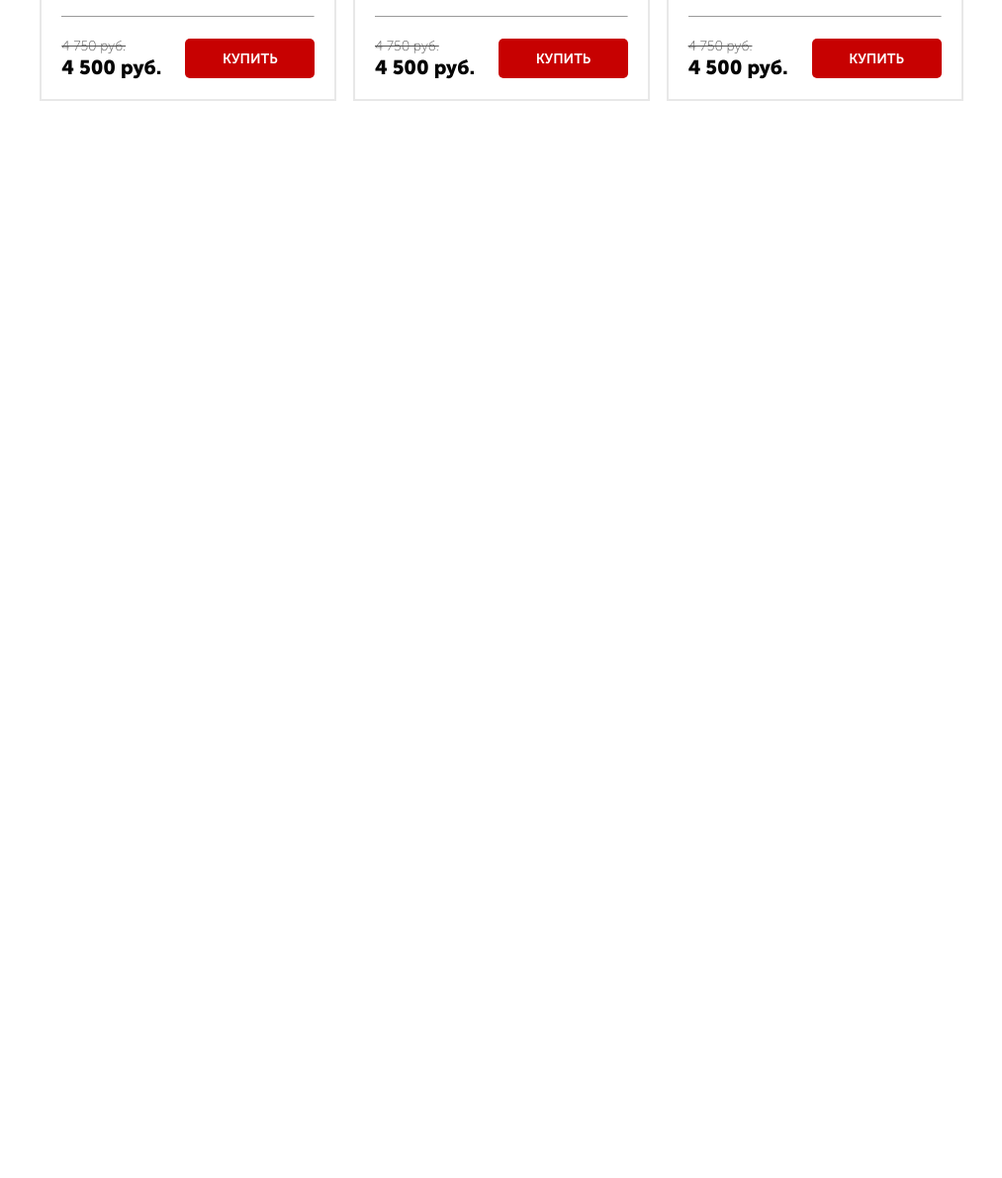
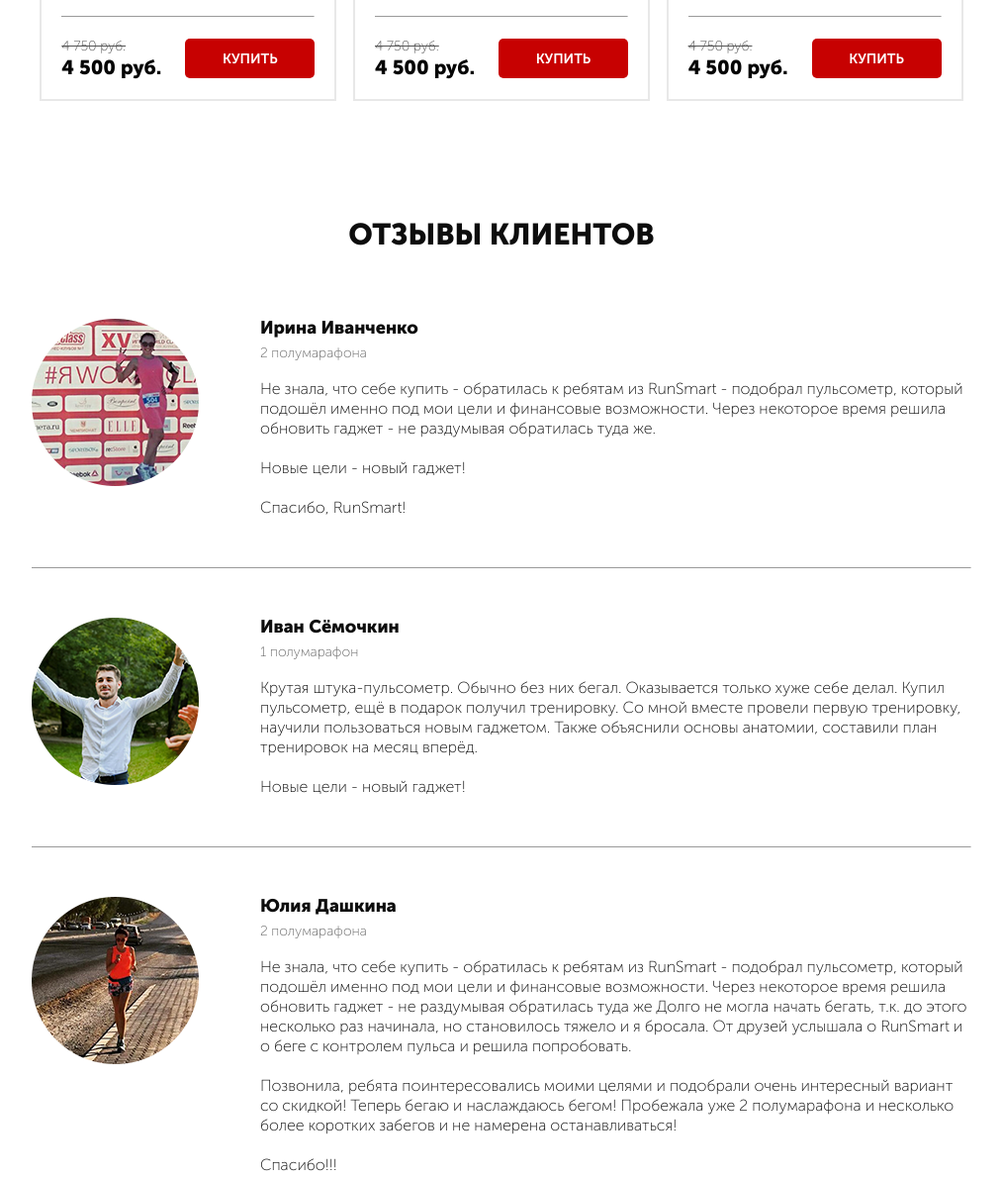
Before and after one commit to djedek/pulse, a website: page src/index.html in a window 1280 px wide. Shown: the part 3674-4864 px from the top of the page at 99% size, without its empty margins (133-1146 px from the left). Before the commit the page ends 3896 px from the top, so only its background shows below. Drawn offline with nearby package versions, Linux system fonts and the light colour scheme.

Commit message:
Блок reviews с адаптацией под различные разрешения

```diff
--- a/src/index.html
+++ b/src/index.html
@@ -387,6 +387,47 @@
         </div>
     </section>
 
+    <section class="reviews">
+        <div class="container">
+            <h2 class="title">отзывы клиентов</h2>
+            <div class="reviews__block">
+                <div class="reviews-item">
+                    <img class="reviews-item__img" src="img/reviews/client_1.png" alt="client">
+                    <div class="reviews-item__content">
+                        <div class="reviews-item__name">Ирина Иванченко</div>
+                        <div class="reviews-item__marathons">2 полумарафона</div>
+                        <div class="reviews-item__descr">
+                            Не знала, что себе купить - обратилась к ребятам из RunSmart - подобрал пульсометр, который подошёл именно под мои цели и финансовые возможности. Через некоторое время решила обновить гаджет - не раздумывая обратилась туда же.<br><br>Новые цели - новый гаджет!<br><br>Спасибо, RunSmart!
+                        </div>
+                    </div>
+                </div>
+                <hr>
+                <div class="reviews-item">
+                    <img class="reviews-item__img" src="img/reviews/client_2.png" alt="client">
+                    <div class="reviews-item__content">
+                        <div class="reviews-item__name">Иван Сёмочкин</div>
+                        <div class="reviews-item__marathons">1 полумарафон</div>
+                        <div class="reviews-item__descr">
+                            Крутая штука-пульсометр. Обычно без них бегал. Оказывается только хуже себе делал. Купил пульсометр, ещё в подарок получил тренировку. Со мной вместе провели первую тренировку, научили пользоваться новым гаджетом. Также объяснили основы анатомии, составили план тренировок на месяц вперёд.<br><br>Новые цели - новый гаджет!
+                        </div>
+                    </div>
+                </div>
+                <hr>
+                <div class="reviews-item">
+                    <img class="reviews-item__img" src="img/reviews/client_3.png" alt="client">
+                    <div class="reviews-item__content">
+                        <div class="reviews-item__name">Юлия Дашкина</div>
+                        <div class="reviews-item__marathons">2 полумарафона</div>
+                        <div class="reviews-item__descr">
+                            Не знала, что себе купить - обратилась к ребятам из RunSmart - подобрал пульсометр, который подошёл именно под мои цели и финансовые возможности. Через некоторое время решила обновить гаджет - не раздумывая обратилась туда же Долго не могла начать бегать, т.к. до этого несколько раз начинала, но становилось тяжело и я бросала. От друзей услышала о RunSmart и о беге с контролем пульса и решила попробовать.<br><br>Позвонила, ребята поинтересовались моими целями и подобрали очень интересный вариант со скидкой! Теперь бегаю и наслаждаюсь бегом! Пробежала уже 2 полумарафона и несколько более коротких забегов и не намерена останавливаться!<br><br>Спасибо!!!
+                        </div>
+                    </div>
+                </div>
+            </div>
+        </div>
+    </section>
+
+
     <!-- <script type="text/javascript" src="https://code.jquery.com/jquery-1.11.0.min.js"></script>
     <script type="text/javascript" src="https://code.jquery.com/jquery-migrate-1.2.1.min.js"></script>
     <script type="text/javascript" src="js/slick.min.js"></script> -->
--- a/src/sass/base/_media.scss
+++ b/src/sass/base/_media.scss
@@ -58,6 +58,28 @@
 			display: none;
 		}
 	}
+	.reviews {
+		padding-bottom: 50px;
+		&__block {
+			hr {
+				margin: 30px 0;
+			}
+		}
+		&-item {
+			align-items: center;
+			flex-direction: column;
+			&__img {
+				margin-right: 0;
+				margin-bottom: 20px;
+			}
+			&__name {
+				text-align: center;
+			}
+			&__marathons {
+				text-align: center;
+			}
+		}
+	}
 }
 @media (max-width: 576px) {
 	.promo {
--- /dev/null
+++ b/src/sass/blocks/_reviews.scss
@@ -0,0 +1,45 @@
+.reviews {
+    padding-bottom: 70px;
+    &__block {
+        margin-top: 70px;
+        hr {
+            margin: 50px 0;
+            background-color: #f6f6f6;
+            border-bottom: none;
+        }
+    }
+    &-item {
+        display: flex;
+        justify-content: space-between;
+        &__img {
+            display: block;
+            width: 169px;
+            height: 169px;
+            margin-right: 62px;
+        }
+        &__name {
+            font-size: 18px;
+            font-weight: bold;
+            line-height: 18px;
+            text-align: left;
+            color: #0d0d0d;
+        }
+        &__marathons {
+            margin-top: 10px;
+            font-size: 14px;
+            font-weight: 300;
+            line-height: 14px;
+            text-align: left;
+            color: #646464;
+        }
+        &__descr {
+            margin-top: 19px;
+            font-size: 16px;
+            font-weight: 300;
+            line-height: 20px;
+            text-align: left;
+            color: #0d0d0d;
+        }
+
+    }
+}
--- a/src/sass/style.scss
+++ b/src/sass/style.scss
@@ -16,5 +16,6 @@
 @import "blocks/forms";
 @import "blocks/carousel";
 @import "blocks/catalog";
+@import "blocks/reviews";
 
 @import "base/media";
```
Also changed, not shown: src/css/style.min.css.
